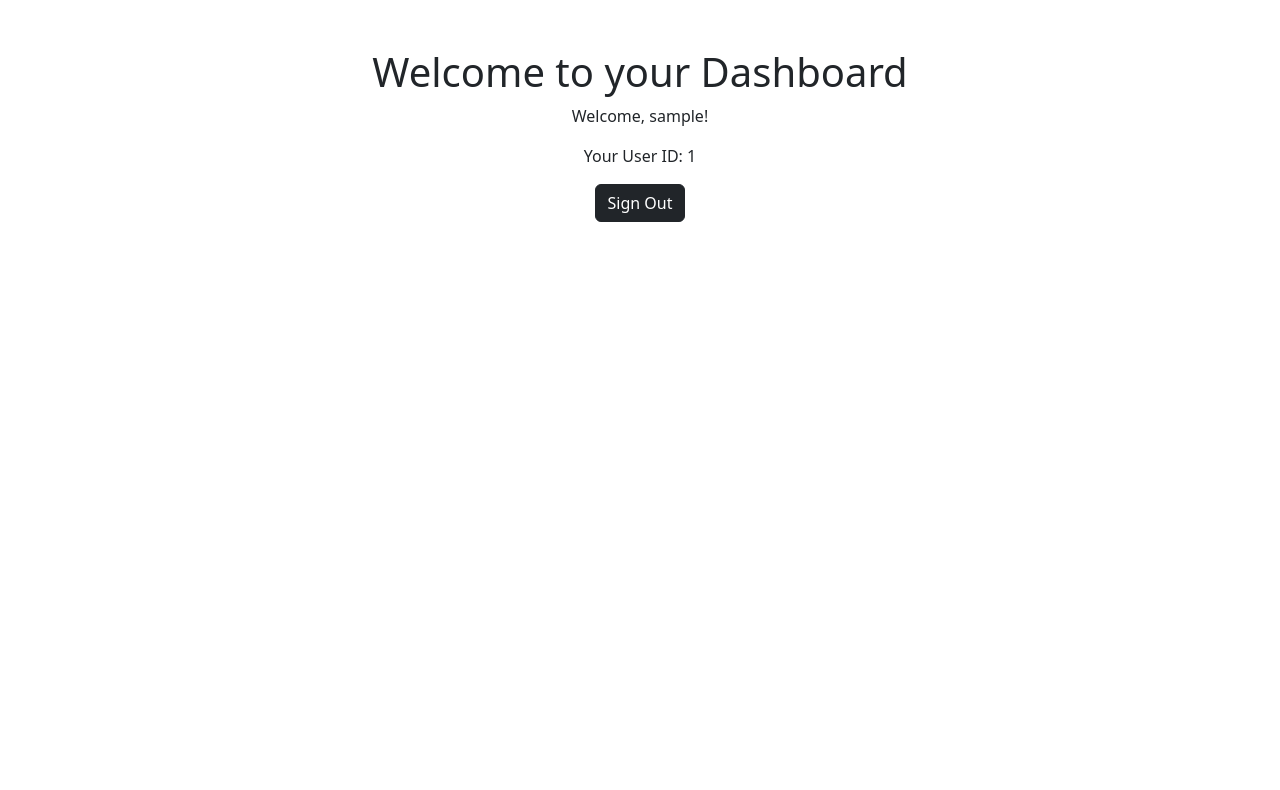
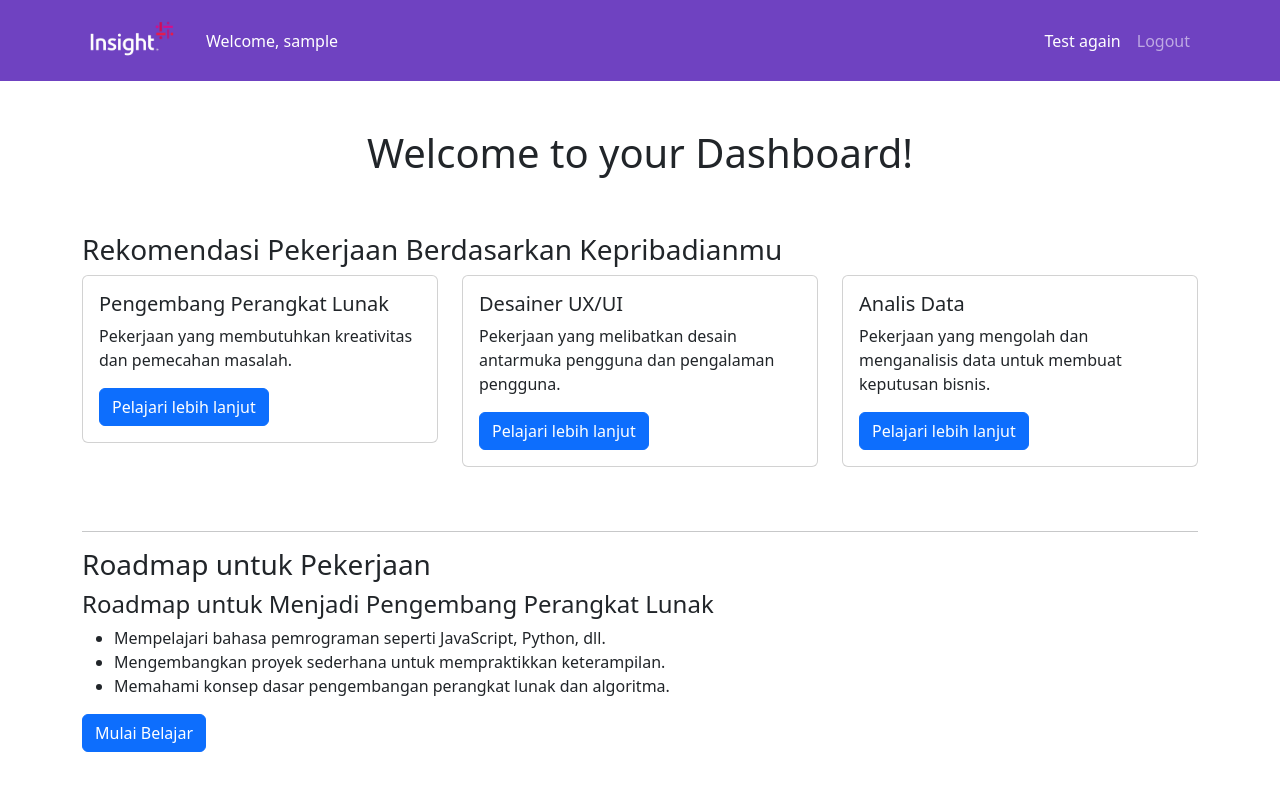
Before and after one commit to ikhsannhlm/fastwork_insightedu, a React (Create React App) app: page /dashboard in a window 1280 px wide. Shown: the top 790 px of the page. Built offline with nearby package versions, Linux system fonts and the light colour scheme; sample sign-in values are in the browser's storage.

Commit message:
update menambahkan navbar ke dashboard

```diff
--- a/src/views/Dashboard.js
+++ b/src/views/Dashboard.js
@@ -1,6 +1,7 @@
 import React, { useEffect, useState } from 'react';
 import { Button, Container, Row, Col } from 'react-bootstrap';
 import { useNavigate } from 'react-router-dom';
+import { Navbar } from './Navbar';
 
 const Dashboard = () => {
     const navigate = useNavigate();
@@ -10,41 +11,90 @@ const Dashboard = () => {
 
     useEffect(() => {
         const username = localStorage.getItem('username');
-        const personality = localStorage.getItem('personality'); // Ambil nilai personality dari localStorage
-        const userId = localStorage.getItem('userId'); // Ambil userId dari localStorage
+        const personality = localStorage.getItem('personality');
+        const userId = localStorage.getItem('userId');
 
         if (username) {
             setUsername(username);
         }
         if (personality !== null) {
-            setPersonality(personality); // Set nilai personality ke state jika ada
+            setPersonality(personality);
         }
         if (userId) {
-            setUserId(userId); // Set nilai userId ke state jika ada
+            setUserId(userId);
         }
     }, []);
 
-    const handleSignOut = () => {
-        localStorage.removeItem('token');
-        localStorage.removeItem('email');
-        localStorage.removeItem('username');
-        localStorage.removeItem('personality'); // Hapus personality dari localStorage saat sign out
-        localStorage.removeItem('userId'); // Hapus userId dari localStorage saat sign out
-        navigate('/signin');
+    const getRecommendedJobs = () => {
+        return [
+            {
+                jobTitle: "Pengembang Perangkat Lunak",
+                description: "Pekerjaan yang membutuhkan kreativitas dan pemecahan masalah."
+            },
+            {
+                jobTitle: "Desainer UX/UI",
+                description: "Pekerjaan yang melibatkan desain antarmuka pengguna dan pengalaman pengguna."
+            },
+            {
+                jobTitle: "Analis Data",
+                description: "Pekerjaan yang mengolah dan menganalisis data untuk membuat keputusan bisnis."
+            }
+        ];
+    };
+
+    const renderLearningRoadmap = (jobTitle) => {
+        if (jobTitle === "Pengembang Perangkat Lunak") {
+            return (
+                <div>
+                    <h4>Roadmap untuk Menjadi Pengembang Perangkat Lunak</h4>
+                    <ul>
+                        <li>Mempelajari bahasa pemrograman seperti JavaScript, Python, dll.</li>
+                        <li>Mengembangkan proyek sederhana untuk mempraktikkan keterampilan.</li>
+                        <li>Memahami konsep dasar pengembangan perangkat lunak dan algoritma.</li>
+                    </ul>
+                    <a href="/link-to-resources" className="btn btn-primary">Mulai Belajar</a>
+                </div>
+            );
+        }
     };
 
     return (
+        <>
+            <Navbar />
             <Container>
                 <Row className="my-5">
                     <Col className="text-center">
-                    <h1>Welcome to your Dashboard</h1>
-                    <p>Welcome, {username || 'Guest'}!</p>
-                    {personality && <p>Your Personality: {personality}</p>} {/* Tampilkan nilai personality jika tersedia */}
-                    {userId && <p>Your User ID: {userId}</p>} {/* Tampilkan userId jika tersedia */}
-                    <Button variant="dark" onClick={handleSignOut}>Sign Out</Button>
+                        <h1>Welcome to your Dashboard!</h1>
+                        {personality && <h3>Your Personality is {personality}</h3>}
+                    </Col>
+                </Row>
+                <Row className="my-4">
+                    <Col>
+                        <h3>Rekomendasi Pekerjaan Berdasarkan Kepribadianmu </h3>
+                        <div className="row">
+                            {getRecommendedJobs().map((job, index) => (
+                                <div className="col-lg-4 mb-4" key={index}>
+                                    <div className="card">
+                                        <div className="card-body">
+                                            <h5 className="card-title">{job.jobTitle}</h5>
+                                            <p className="card-text">{job.description}</p>
+                                            <button className="btn btn-primary">Pelajari lebih lanjut</button>
+                                        </div>
+                                    </div>
+                                </div>
+                            ))}
+                        </div>
+                    </Col>
+                </Row>
+                <Row>
+                    <Col>
+                        <hr />
+                        <h3>Roadmap untuk Pekerjaan</h3>
+                        {renderLearningRoadmap("Pengembang Perangkat Lunak")}
                     </Col>
                 </Row>
             </Container>
+        </>
     );
 };
 
--- a/src/views/Navbar.js
+++ b/src/views/Navbar.js
@@ -3,43 +3,48 @@ import { useNavigate } from "react-router-dom";
 
 export function Navbar() {
     const navigate = useNavigate();
-    const [userName, setUserName] = useState("");
+    const [username, setUsername] = useState("");
 
     useEffect(() => {
-        // Ambil nama pengguna dari localStorage saat komponen Navbar dirender
-        const storedUserName = localStorage.getItem("userName");
-        if (storedUserName) {
-            setUserName(storedUserName);
+        const username = localStorage.getItem("username");
+        if (username) {
+            setUsername(username);
         }
     }, []);
 
-    const handleLogout = () => {
-        localStorage.clear();
-        navigate('/');
+    const handleSignOut = () => {
+        localStorage.removeItem('token');
+        localStorage.removeItem('email');
+        localStorage.removeItem('username');
+        localStorage.removeItem('personality');
+        localStorage.removeItem('userId');
+        navigate('/signin');
     };
 
     return (
         <>
             <nav className="navbar navbar-dark navbar-expand-lg bg-purple">
                 <div className="container">
-                    <a className="navbar-brand" href="/">
-                        <img className="d-block mx-auto mb-1" src="/images/Insight_Enterprises_Logo.png" alt="" width="100" />
-                    </a>
+                    <span className="navbar-brand">
+                        <img className="d-block mx-auto mb-1" src="/images/Insight_Enterprises_Logo2.png" alt="" width="100" />
+                    </span>
+                    <ul className="navbar-nav ms-auto me-0 mb-2 mb-lg-0">
+                        {username ? (
+                            <li className="nav-item">
+                                <span className="nav-link active">Welcome, {username}</span>
+                            </li>
+                        ) : null}
+                    </ul>
                     <button className="navbar-toggler" type="button" data-bs-toggle="collapse" data-bs-target="#navbarSupportedContent" aria-controls="navbarSupportedContent" aria-expanded="false" aria-label="Toggle navigation">
                         <span className="navbar-toggler-icon"></span>
                     </button>
                     <div className="collapse navbar-collapse" id="navbarSupportedContent">
                         <ul className="navbar-nav ms-auto me-0 mb-2 mb-lg-0">
                             <li className="nav-item">
-                                <a className="nav-link active" aria-current="page" href="/">Home</a>
+                                <span className="nav-link active" aria-current="page">Test again</span>
                             </li>
-                            {userName ? (
-                                <li className="nav-item">
-                                    <span className="nav-link">Welcome, {userName}</span>
-                                </li>
-                            ) : null}
                             <li className="nav-item">
-                                <a className="nav-link" href="/" onClick={handleLogout}>Logout</a>
+                                <button className="btn btn-dark nav-link" onClick={handleSignOut}>Logout</button>
                             </li>
                         </ul>
                     </div>
--- a/src/views/PersonalityTest.js
+++ b/src/views/PersonalityTest.js
@@ -150,7 +150,7 @@ export function PersonalityTest() {
                     const personality = personalityMapping[predictionValue];
 
                     // Simpan nilai personality ke local storage
-                    localStorage.setItem("personalityPrediction", personality);
+                    localStorage.setItem("personality", personality);
 
                     // Simpan hasil tes kepribadian dan navigasi ke halaman hasil
                     localStorage.setItem("personalityTestDone", "true");
--- a/src/views/Result.js
+++ b/src/views/Result.js
@@ -6,7 +6,7 @@ export function Result() {
     const location = useLocation();
     const navigate = useNavigate();
     const { state } = location;
-    const personality = localStorage.getItem("personalityPrediction");
+    const personality = localStorage.getItem("personality");
     const userId = localStorage.getItem("userId"); // Menambahkan pengambilan userId dari localStorage
 
     useEffect(() => {
```
Lines whose indentation alone changed are shown as unchanged.
